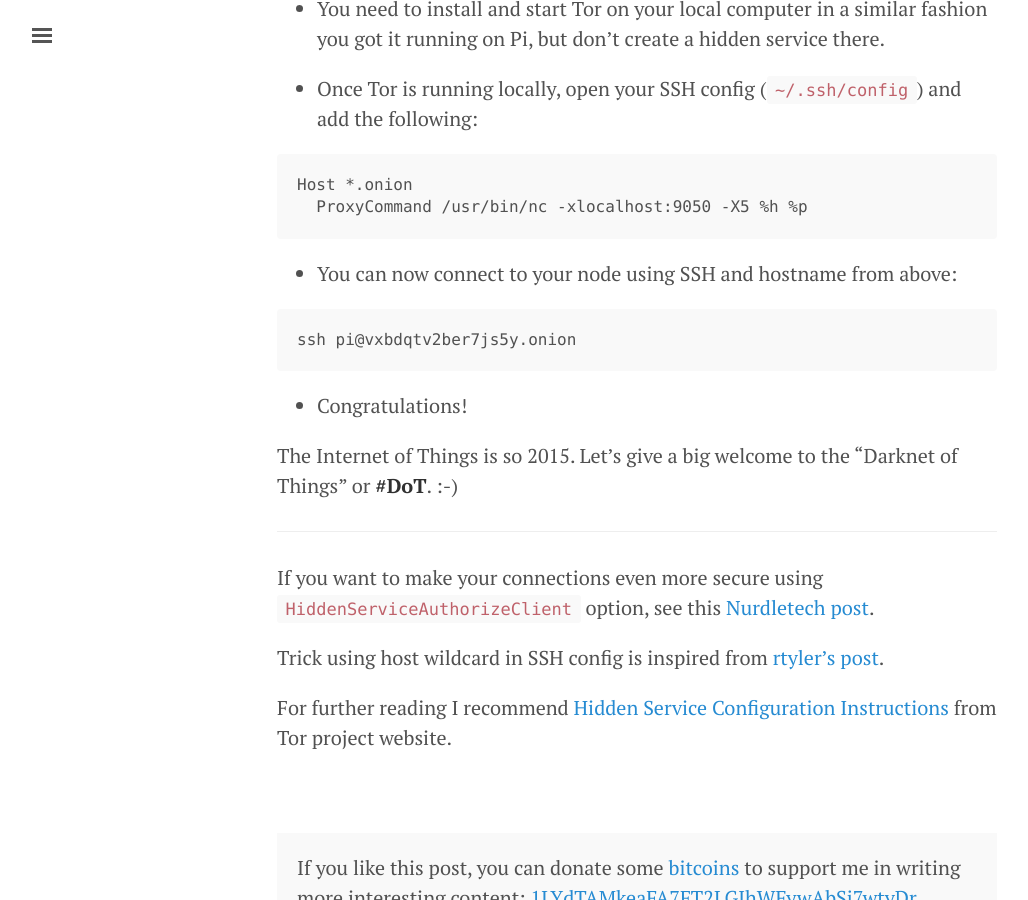
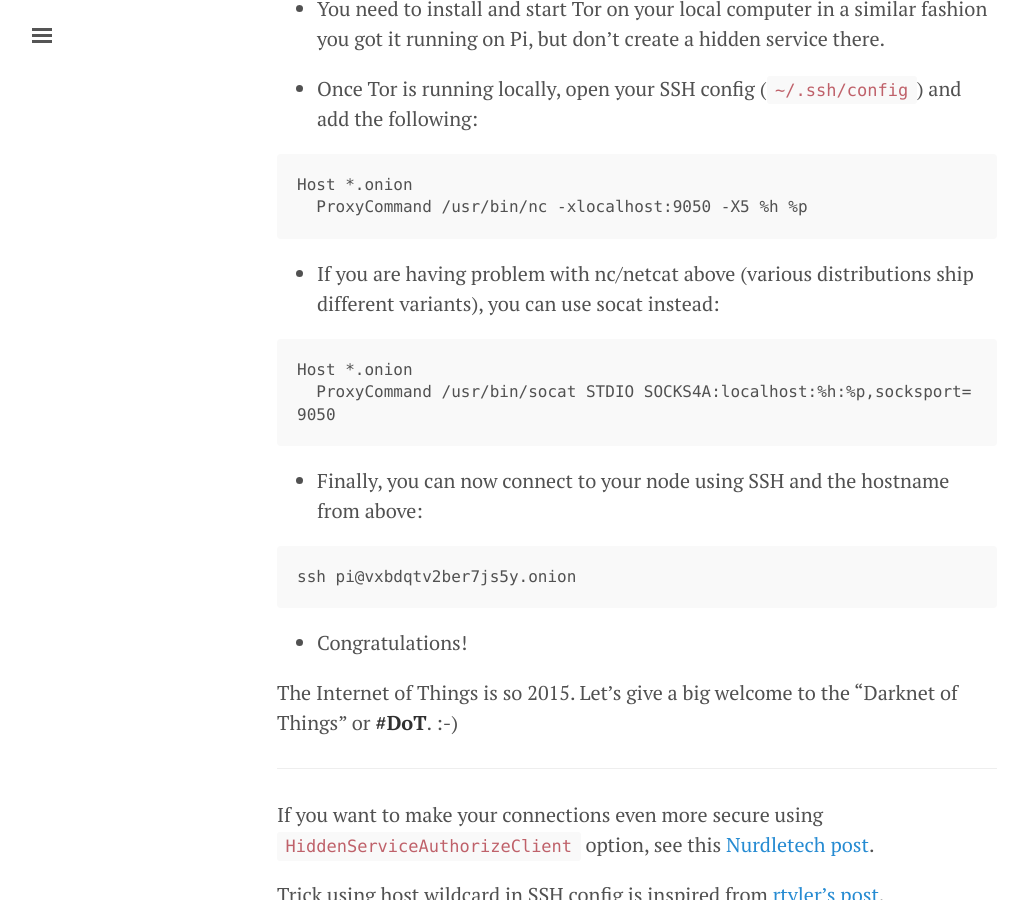
Before and after one commit to prusnak/rusnak.io, a Jekyll site: the page built from _posts/2016-03-01-running-ssh-on-a-raspberry-pi-as-a-hidden-service-with-tor.md, in a window 1280 px wide and 900 px high, scrolled down 2027 px. Shown: the whole window, without its empty margins (3-1031 px from the left). Built offline with Jekyll 4.4.1, drawn with Linux system fonts in a browser that asks for light colours; nearby versions of some CDN libraries.

Commit message:
add socat option

````diff
--- a/_posts/2016-03-01-running-ssh-on-a-raspberry-pi-as-a-hidden-service-with-tor.md
+++ b/_posts/2016-03-01-running-ssh-on-a-raspberry-pi-as-a-hidden-service-with-tor.md
@@ -72,7 +72,14 @@ Host *.onion
   ProxyCommand /usr/bin/nc -xlocalhost:9050 -X5 %h %p
 ```
 
-* You can now connect to your node using SSH and hostname from above:
+* If you are having problem with nc/netcat above (various distributions ship different variants), you can use socat instead:
+
+```
+Host *.onion
+  ProxyCommand /usr/bin/socat STDIO SOCKS4A:localhost:%h:%p,socksport=9050
+```
+
+* Finally, you can now connect to your node using SSH and the hostname from above:
 
 ```
 ssh pi@vxbdqtv2ber7js5y.onion
````
